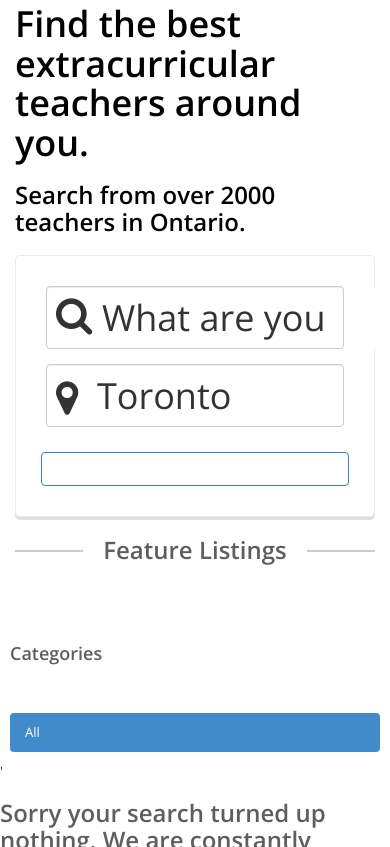
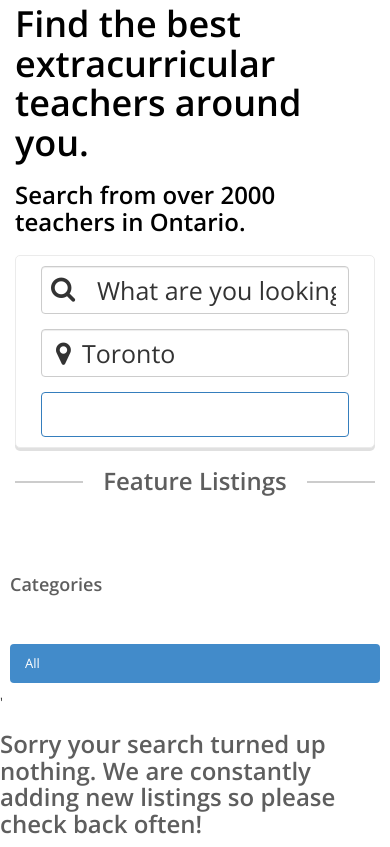
Before and after one commit to TejasM/picasso, a Django app: page / in a window 390 px wide; the page is wider, and only the part inside the window is pictured. Shown: the part 254-1101 px from the top of that part. Run offline with Django 3.2, Linux system fonts and the light colour scheme; data that the repository does not hold is empty; some libraries are stand-ins or nearby versions.

Commit message:
better form

```diff
--- a/picasso/static/css/responsive.css
+++ b/picasso/static/css/responsive.css
@@ -662,3 +662,7 @@
 .iradio_line-blue {
     margin-bottom: 1em;
 }
+
+.twitter-typeahead {
+    width: 100%;
+}
--- a/picasso/templates/main_template.html
+++ b/picasso/templates/main_template.html
@@ -100,33 +100,33 @@
                 <h2 style="margin-bottom: 20px">Search from over 2000 teachers in Ontario.</h2>
 
                 <form class="form-inline reservation-horizontal clearfix" role="form" method="post"
-                      action="" name="reservationform" id="reservationform" onsubmit="javascript:void (0);">
+                      action="" name="reservationform" id="reservationform" onsubmit="javascript:void (0);" style="padding: 10px 10px">
                     <div id="message"></div>
                     <!-- Error message display -->
-                    <div class="row">
-                        <div class="col-sm-6">
-                            <div class="form-group">
-                                <i class="fa fa-3x fa-search"
+                    <div class="row row-xs-height">
+                        <div class="col-lg-6 col-sm-12 col-lg-height">
+                            <div class="form-group" style=" width: 100%">
+                                <i class="fa fa-2x fa-search"
                                    style="position: absolute; top: 10px; left: 25px; z-index: 1000;"></i>
                                 <input type="text" name="search" id="search-text"
                                        value="What are you looking for?" onblur="if (this.value == '')
                             this.value = this.defaultValue" onfocus="if (this.value == this.defaultValue)
                             this.value = ''" class="form-control autocomplete"
-                                       style="font-size: 36px; height: 100%; padding-left: 55px">
+                                       style="font-size: 25px; height: 100%; padding-left: 55px; width: 100%">
                             </div>
                         </div>
-                        <div class="col-sm-4">
+                        <div class="col-lg-4 col-sm-12 col-lg-height">
                             <div class="form-group">
-                                <i class="fa fa-3x fa-map-marker"
-                                   style="position: absolute; top: 15px; left: 25px; z-index: 1000;"></i>
+                                <i class="fa fa-2x fa-map-marker"
+                                   style="position: absolute; top: 12px; left: 30px; z-index: 1000;"></i>
                                 <input type="text" name="location" id="location-text" value="Toronto" onblur="if (this.value == '')
                             this.value = this.defaultValue" onfocus="if (this.value == this.defaultValue)
-                            this.value = ''" class="form-control" style="font-size: 36px; height: 100%;
-                            padding-left: 50px">
+                            this.value = ''" class="form-control" style="font-size: 25px; height: 100%;
+                            padding-left: 40px">
                             </div>
                         </div>
-                        <div class="col-sm-2">
-                            <button type="button" class="btn btn-primary btn-block" id="search-submisson">Search Now
+                        <div class="col-lg-2 col-sm-12 col-lg-height">
+                            <button type="button" class="btn btn-primary btn-block" id="search-submisson" style="margin-top: 0; height: 45px">Search Now
                             </button>
                         </div>
                     </div>
```
